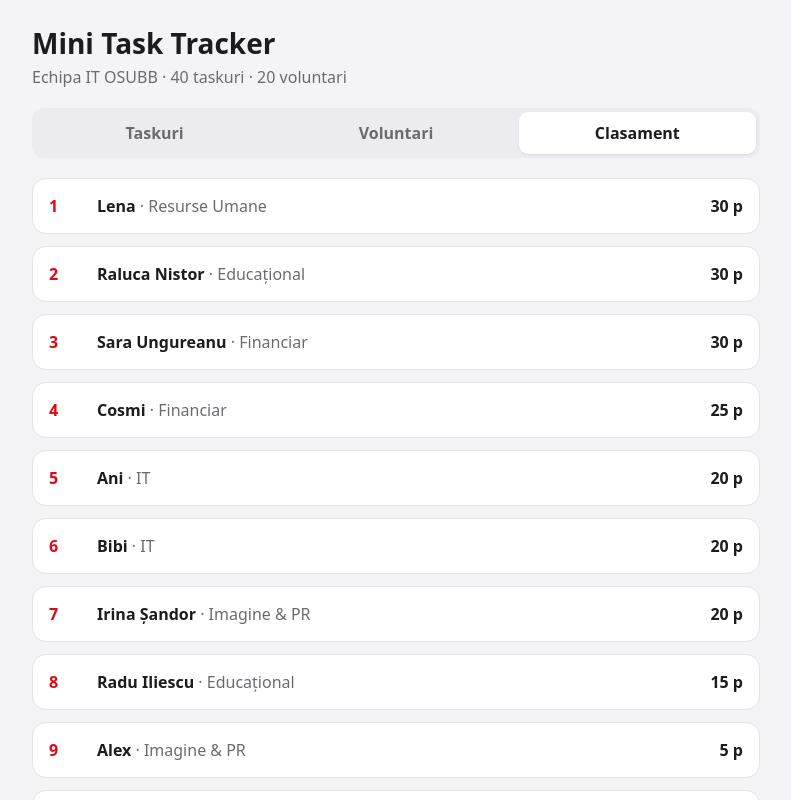
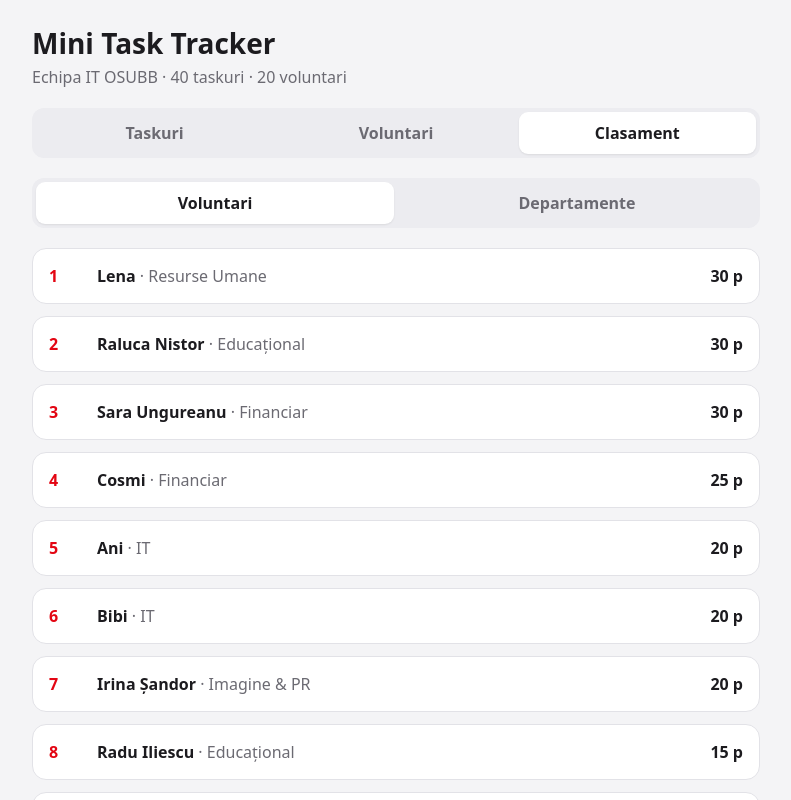
Before and after one commit to Alex-Bancila/osubb-app-challenge, a React (Vite) app: page / in a window 1280 px wide. Both pictures are taken after a click on the button "Clasament". Shown: the top 800 px of the page, without its empty margins (244-1035 px from the left). Built offline with nearby package versions, Linux system fonts and the light colour scheme.

Commit message:
Leaderboard switch between Departaments and Volunteers

```diff
--- a/src/components/Leaderboard.tsx
+++ b/src/components/Leaderboard.tsx
@@ -1,4 +1,5 @@
-import { leaderboard } from '../lib/points';
+import { useState } from 'react';
+import { leaderboard, pointsByDepartment } from '../lib/points';
 import type { Task, Volunteer } from '../lib/types';
 
 interface LeaderboardProps {
@@ -6,18 +7,52 @@ interface LeaderboardProps {
   volunteers: readonly Volunteer[];
 }
 
+type LeaderboardView = 'volunteers' | 'departments';
+
+const views: { id: LeaderboardView; label: string }[] = [
+  { id: 'volunteers', label: 'Voluntari' },
+  { id: 'departments', label: 'Departamente' },
+];
+
 export function Leaderboard({ tasks, volunteers }: LeaderboardProps) {
-  const rows = leaderboard(volunteers, tasks);
+  const [view, setView] = useState<LeaderboardView>('volunteers');
+  const rows = view === 'volunteers'
+    ? leaderboard(volunteers, tasks).map((row) => ({
+        id: row.volunteer.id,
+        name: row.volunteer.nickname ?? row.volunteer.name,
+        department: row.volunteer.department,
+        points: row.points,
+      }))
+    : pointsByDepartment(volunteers, tasks).map((row) => ({
+        id: row.department,
+        name: row.department,
+        department: null,
+        points: row.points,
+      }));
 
   return (
     <section>
-      <ol className="leaderboard">
+      <div className="tabs" role="group" aria-label="Tip clasament">
+        {views.map((item) => (
+          <button
+            key={item.id}
+            type="button"
+            className={item.id === view ? 'tab tab-active' : 'tab'}
+            aria-pressed={item.id === view}
+            onClick={() => setView(item.id)}
+          >
+            {item.label}
+          </button>
+        ))}
+      </div>
+
+      <ol className="leaderboard" aria-label={view === 'volunteers' ? 'Clasament voluntari' : 'Clasament departamente'}>
         {rows.map((row, index) => (
-          <li key={row.volunteer.id} className="card leaderboard-row">
+          <li key={row.id} className="card leaderboard-row">
             <span className="rank">{index + 1}</span>
             <span className="leaderboard-name">
-              {row.volunteer.nickname ?? row.volunteer.name}
-              <span className="muted"> · {row.volunteer.department}</span>
+              {row.name}
+              {row.department && <span className="muted"> · {row.department}</span>}
             </span>
             <span className="leaderboard-points">{row.points} p</span>
           </li>
```
